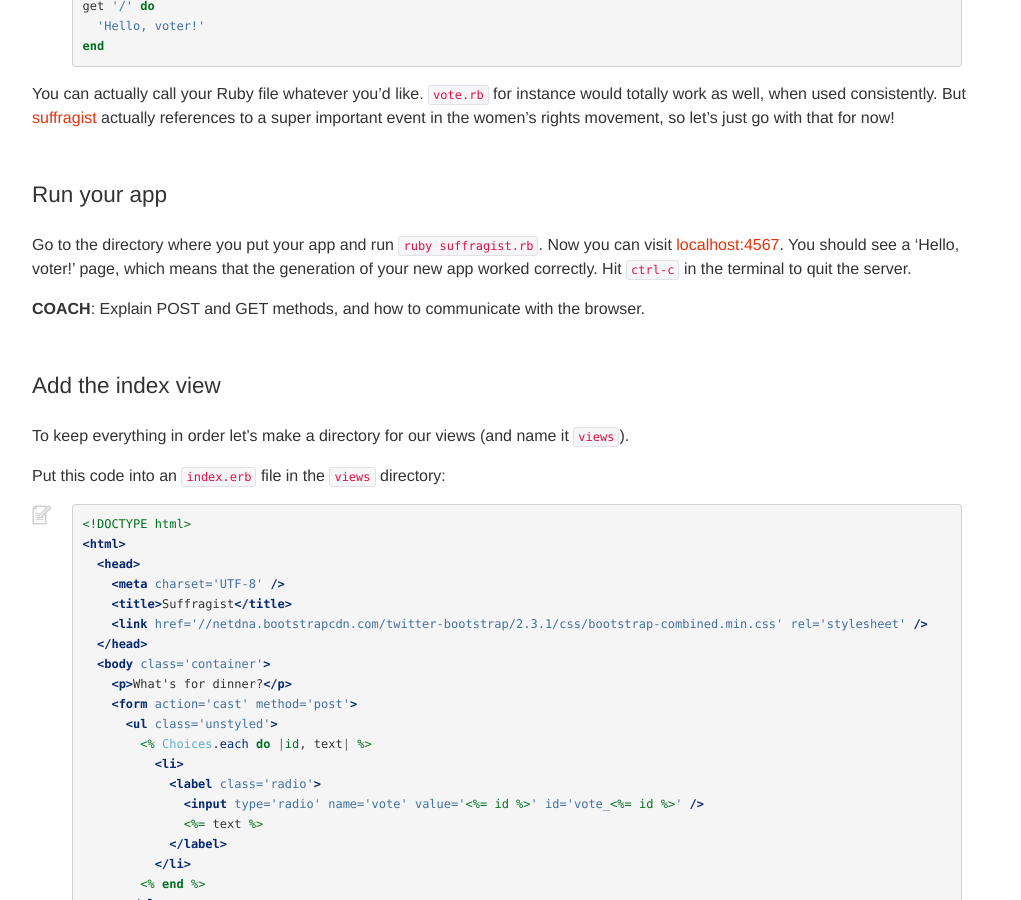
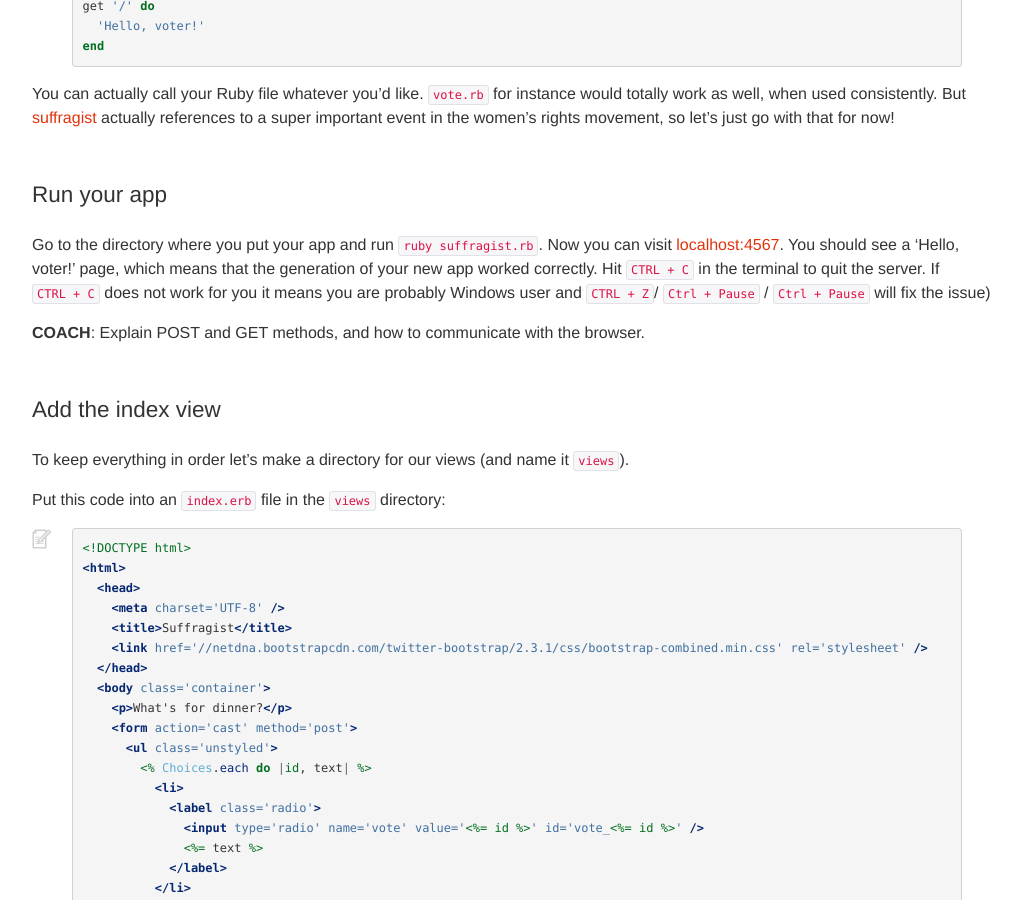
Before and after one commit to railsgirls/guides.railsgirls.com, a Jekyll site: the page built from _posts/2014-10-02-sinatra-app-tutorial.markdown, in a window 1280 px wide and 900 px high, scrolled down 766 px. Shown: the whole window, without its empty margins (53-1074 px from the left). Built offline with Jekyll 4.4.1, drawn with Linux system fonts in a browser that asks for light colours; nearby versions of some CDN libraries.

Commit message:
Add shortcuts info for killing rails processes
It applies mostly for windows users

```diff
--- a/_posts/2014-10-02-sinatra-app-tutorial.markdown
+++ b/_posts/2014-10-02-sinatra-app-tutorial.markdown
@@ -41,7 +41,7 @@ You can actually call your Ruby file whatever you'd like. `vote.rb` for instance
 Go to the directory where you put your app and run `ruby suffragist.rb`.
 Now you can visit <a href="localhost:4567" target="_blank">localhost:4567</a>. You should
 see a ‘Hello, voter!’ page, which means that the generation of your new
-app worked correctly. Hit `ctrl-c` in the terminal to quit the server.
+app worked correctly. Hit `CTRL + C` in the terminal to quit the server. If `CTRL + C` does not work for you it means you are probably Windows user and `CTRL + Z`/ `Ctrl + Pause` / `Ctrl + Pause` will fix the issue)
 
 __COACH__: Explain POST and GET methods, and how to communicate with the browser.
 
```
